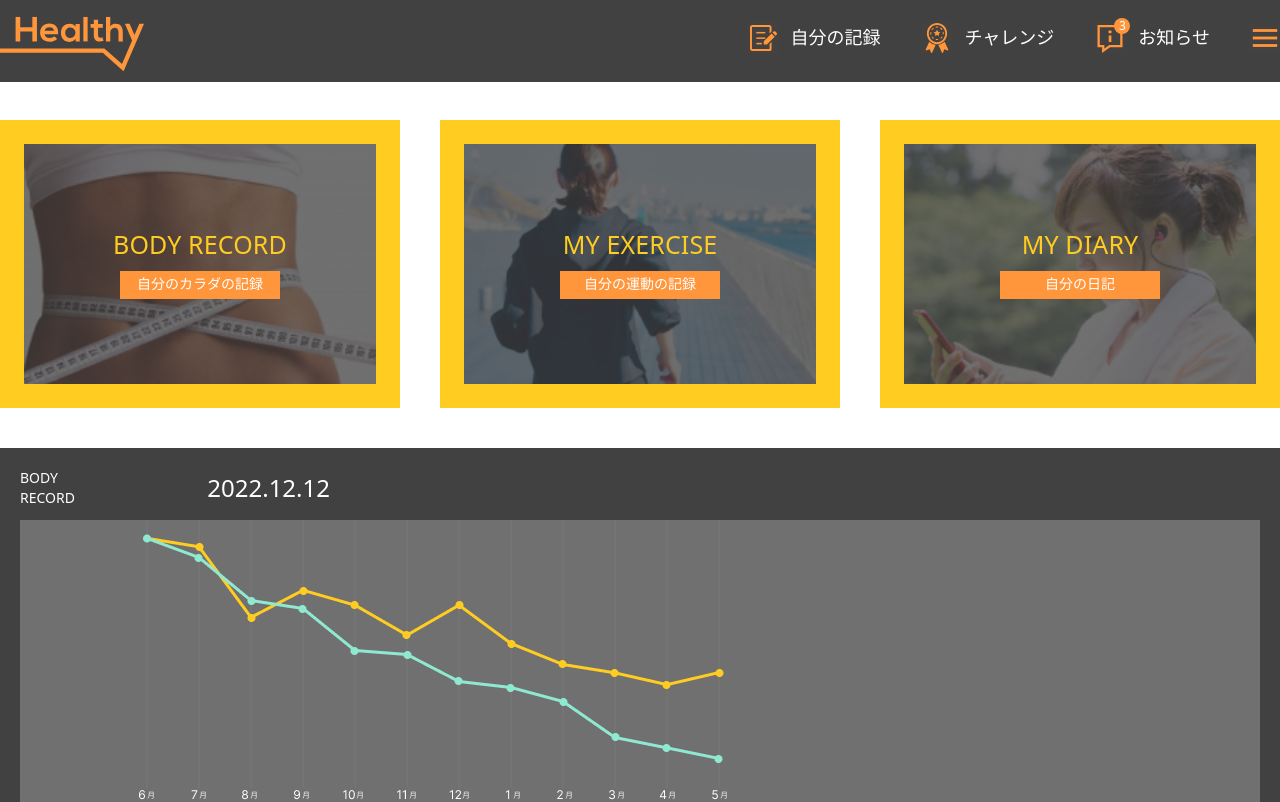
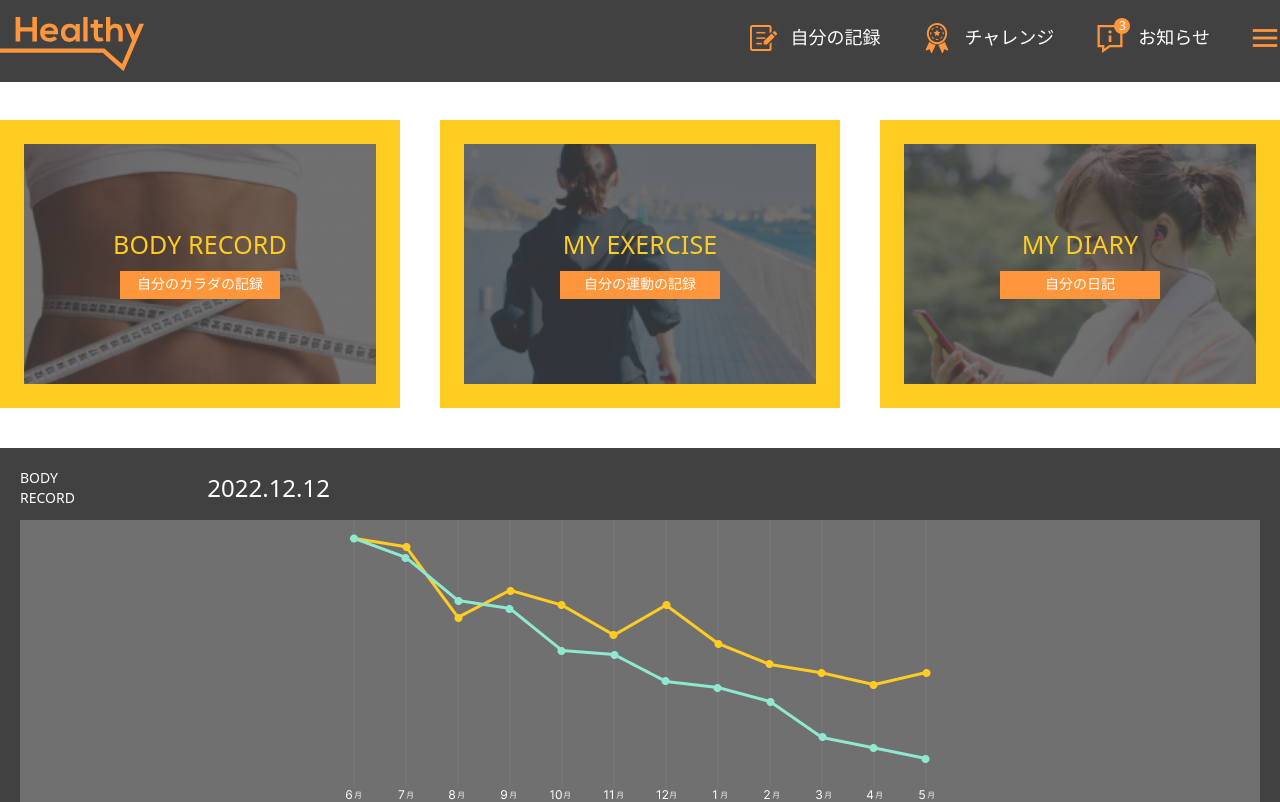
Before and after one commit to alexlevn/nextjs-arent-test, a Next.js app: page /my-records in a window 1280 px wide. Shown: the top 802 px of the page. Built offline with nearby package versions, Linux system fonts and the light colour scheme.

Commit message:
fixed img size

```diff
--- a/src/components/Chart/index.tsx
+++ b/src/components/Chart/index.tsx
@@ -1,7 +1,7 @@
 /* eslint-disable @next/next/no-img-element */
 const Chart = () => {
   return (
-    <div className="bg-pc_dark_gray w-2/3 flex items-center justify-center">
+    <div className="bg-pc_dark_gray flex-grow flex items-center justify-center">
       <img src="/images/main_graph.png" alt="Legacy" className="" />
     </div>
   )
--- a/src/containers/TopPage/index.tsx
+++ b/src/containers/TopPage/index.tsx
@@ -16,7 +16,7 @@
           <img
             src="/images/main_photo.png"
             alt="Legacy"
-            className="object-cover w-full"
+            className="object-cover w-full h-full"
           />
         </div>
         <Chart />
```
